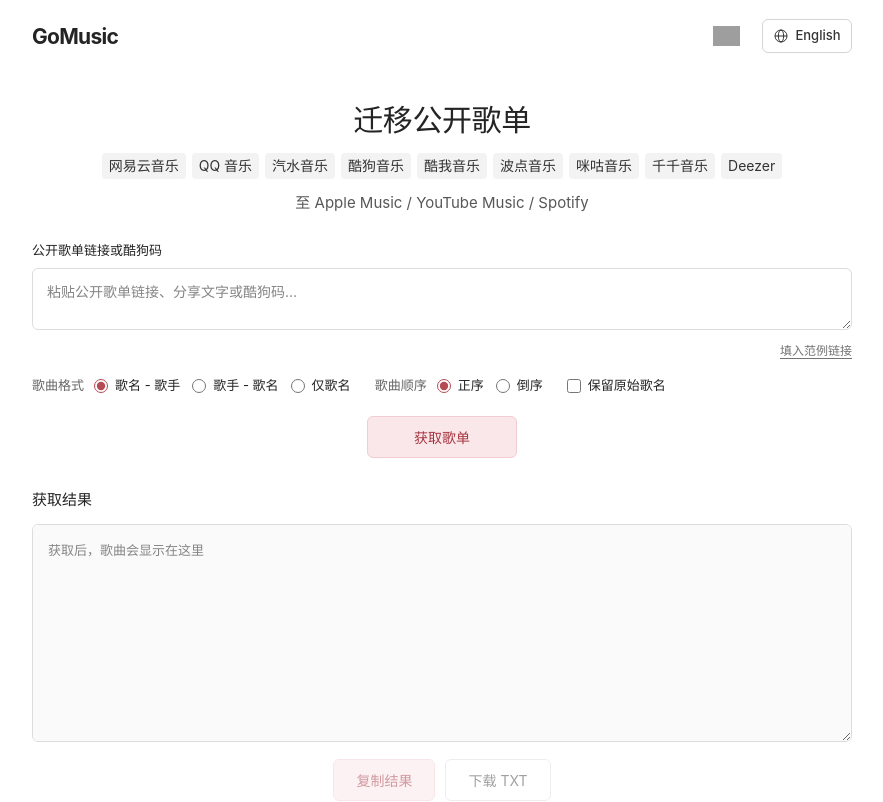
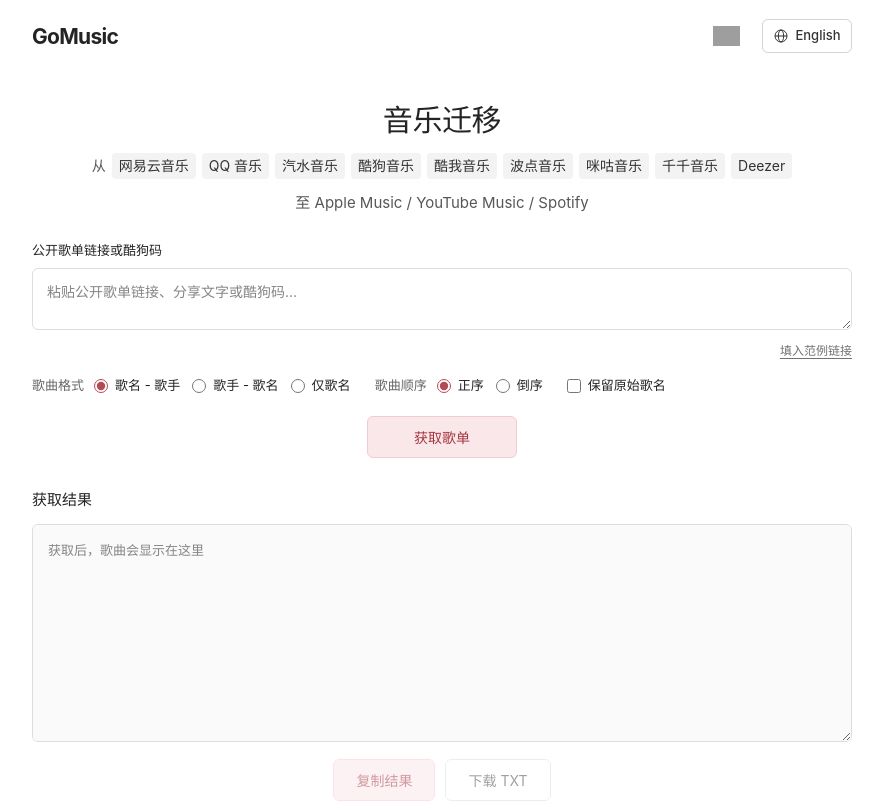
Before and after one commit to Bistutu/GoMusic, a Vue app in the folder static/: page / in a window 1280 px wide. Shown: the top 802 px of the page, without its empty margins (198-1081 px from the left). Built offline with nearby package versions, Linux system fonts and the light colour scheme; grey boxes are pictures that could not be loaded.

Commit message:
ui: present music transfer as source to destination

```diff
--- a/static/src/App.vue
+++ b/static/src/App.vue
@@ -109,8 +109,11 @@ const errorMessage = computed(() => {
       <div class="page-intro">
         <h1>{{ t.title }}</h1>
         <ul class="source-list" role="list" :aria-label="t.sources">
-          <li v-for="source in playlistSources" :key="source">
-            {{ t[source] }}
+          <li v-for="(source, index) in playlistSources" :key="source">
+            <span v-if="index === 0" class="source-prefix" aria-hidden="true">
+              {{ t.from }}
+            </span>
+            <span class="source-name">{{ t[source] }}</span>
           </li>
         </ul>
         <p class="playlist-destinations">{{ t.destinations }}</p>
--- a/static/src/i18n.ts
+++ b/static/src/i18n.ts
@@ -2,7 +2,7 @@ import { lastCompletedWeekDate } from "./lib/dates";
 
 const sponsorDate = lastCompletedWeekDate();
 const zh = {
-  title: "迁移公开歌单",
+  title: "音乐迁移",
   detected: "已识别平台：",
   order: "歌曲顺序",
   results: "获取结果",
@@ -15,6 +15,7 @@ const zh = {
   transferTools: "迁移工具：",
   guide: "使用指南",
   language: "Switch to English",
+  from: "从",
   destinations: "至 Apple\u00a0Music / YouTube\u00a0Music / Spotify",
   sources: "歌单来源",
   netease: "网易云音乐",
@@ -88,7 +89,7 @@ const zh = {
   sponsorAmount: "赞赏金额 / 元",
 };
 const en: Record<keyof typeof zh, string> = {
-  title: "Transfer public playlists",
+  title: "Music Transfer",
   detected: "Detected platform: ",
   order: "Track order",
   results: "Results",
@@ -101,6 +102,7 @@ const en: Record<keyof typeof zh, string> = {
   transferTools: "Transfer tools:",
   guide: "How it works",
   language: "切换到中文",
+  from: "From",
   destinations: "to Apple\u00a0Music / YouTube\u00a0Music / Spotify",
   sources: "Playlist sources",
   netease: "NetEase Cloud Music",
--- a/static/src/style.css
+++ b/static/src/style.css
@@ -136,10 +136,18 @@ h1 {
   line-height: 1.6;
 }
 .source-list li {
+  display: inline-flex;
+  align-items: baseline;
+  gap: 6px;
+  white-space: nowrap;
+}
+.source-prefix {
+  color: #575757;
+}
+.source-name {
   padding: 2px 7px;
   border-radius: 4px;
   background: #f3f3f3;
-  white-space: nowrap;
 }
 .input-label {
   display: block;
@@ -590,7 +598,7 @@ h1 {
   .source-list {
     gap: 5px;
   }
-  .source-list li {
+  .source-name {
     padding-inline: 5px;
   }
   .link-input {
```
Also changed, not shown: 1 other file (tests, documents, lock files or other folders).
